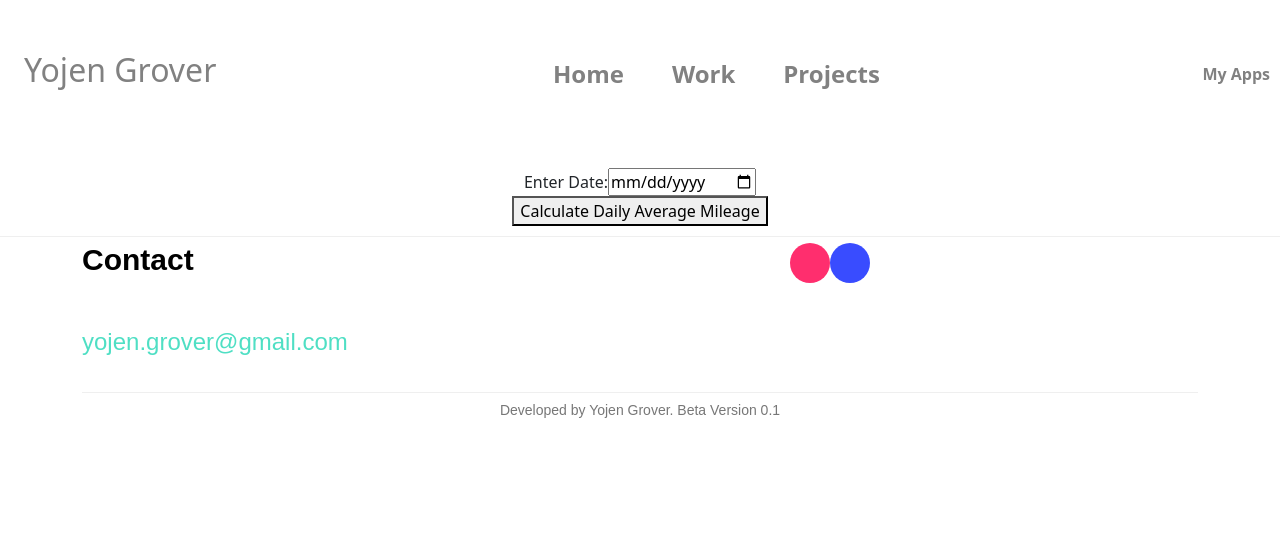
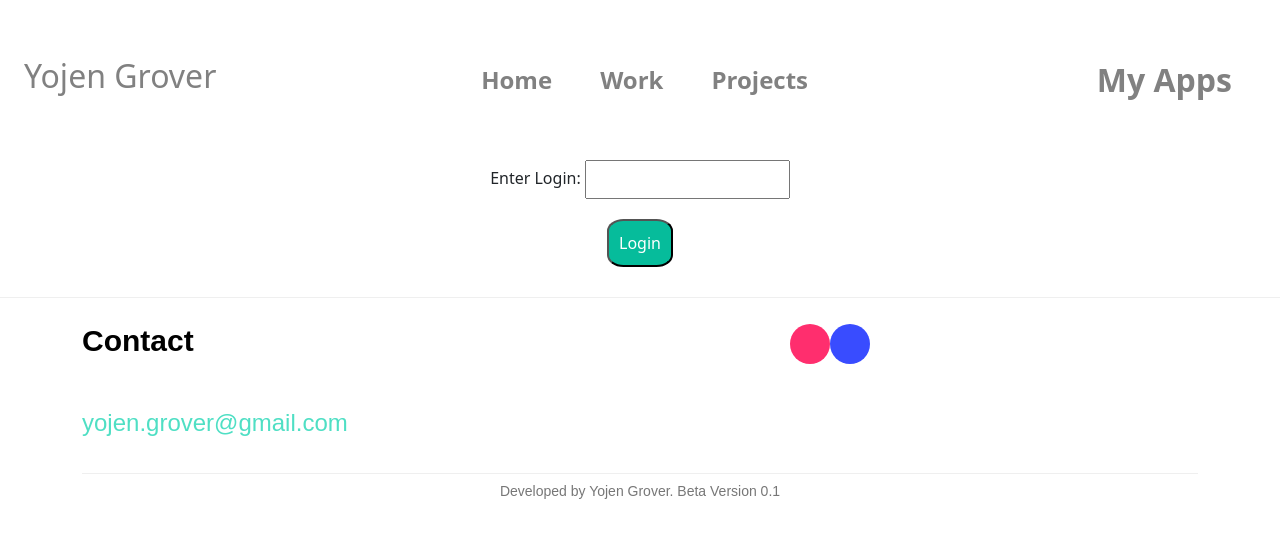
Before and after one commit to yojengrover/portfolio, a React (Create React App) app in the folder client/: page /myapps in a window 1280 px wide. Shown: the top 538 px of the page. Built offline with nearby package versions, Linux system fonts and the light colour scheme.

Commit message:
myapps added with css fixes

```diff
--- a/client/src/Components/Header/Header.css
+++ b/client/src/Components/Header/Header.css
@@ -48,6 +48,8 @@ a.nav-link {
     align-items: center;
 	color: rgb(129, 129, 129);
     padding: 1.5rem;
+    justify-content: center;
+
 }
 
 .nav-link-active-red {
@@ -59,6 +61,7 @@ a.nav-link {
 	padding: 1.5rem;
 	font-size: 1.5rem;
     text-decoration: none;
+    justify-content: center;
 }
 
 
@@ -76,9 +79,18 @@ a.nav-link {
 .my-apps-button {
     text-decoration: none;
     color: rgb(129, 129, 129);
-    font-size: 16px;
+    font-size: 2rem;
     font-weight: 600;
-    padding: 0 10px;
+    padding: 1.5em;
+}
+
+.myApps-hide{
+    display: none;
+}
+
+.my-apps-button:hover{
+    color: rgb(79, 223, 196);
+	text-decoration: none;
 }
 
 @media only screen and (max-width: 500px) {
@@ -97,6 +109,7 @@ a.nav-link {
         transition: 0.5s all;
         z-index: 100;
         background: rgb(255, 255, 255);
+
     }
 
     .nav-links.active {
@@ -105,25 +118,41 @@ a.nav-link {
     }
 
     .nav-link-active-red {
-        padding-bottom: 5px;
-        padding: 0 30px 18px 30px;
+
+        padding: 1.5rem;
     }
 
-    .nav-item {
-        padding: 0 0 5px 0;
-        border-bottom: 1px solid rgb(126, 126, 126);
-    }
+
 
     .nav-icon {
         display: flex;
         padding-bottom: 40px;
     }
 
-    .nav-logo {
+    .nav-logo,.nav-buttons {
         padding: 15px;
     }
 
     .nav-logo h2 {
         margin: 0;
     }
+    .my-apps-button{
+        display: none;
+    }
+
+    .nav-icon {
+        display: flex;
+        padding-bottom: 40px;
+        flex-direction: column; /* Align the icon and "My Apps" vertically */
+    }
+
+    .nav-logo, .nav-buttons {
+        padding: 15px;
+        order: 1; /* Move nav-logo and nav-buttons to the top */
+    }
+    a.nav-link {
+        border-bottom: 1px solid rgb(126, 126, 126);
+    }
+
+
 }
--- a/client/src/Components/Header/Header.jsx
+++ b/client/src/Components/Header/Header.jsx
@@ -37,12 +37,18 @@ const Header = (props) => {
 						Projects
 					</Link>
 				</li>
+				{open &&
+				<li className="nav-item">
+				<Link to="/myapps" className={navSelected === 3 ? "nav-link-active-red" : "nav-link"} onClick={closeMenu}>
+					My Apps
+				</Link>
+				</li>}
 			</ul>
 			<div className="nav-buttons">
 				<div onClick={handleClick} className="nav-icon">
 					{open ? <FiX /> : <FiMenu />}
 				</div>
-				<Link to="/myapps" className="my-apps-button">
+				<Link to="/myapps" className ='my-apps-button'>
 					My Apps
 				</Link>
 			</div>
--- a/client/src/Components/Home/Home.css
+++ b/client/src/Components/Home/Home.css
@@ -6,6 +6,7 @@
     font-size: 30px;
     font-weight: 500;
     text-align: center;
+    padding: 0.3em;
 }
 
 
@@ -70,7 +71,7 @@
     }
 
     .statement{
-        font-size: 24px;
+        font-size: 1.5rempx;
         border-radius: 30px;
         padding: 0.3em;
     }
--- a/client/src/Components/Myapps/MyApp.css
+++ b/client/src/Components/Myapps/MyApp.css
@@ -1,3 +1,53 @@
-.datePicker{
-    margin-top: 5.5em;
-}
+.container {
+    max-width: 600px;
+    margin: 0 auto;
+    padding: 20px;
+  }
+
+  .datePicker {
+    margin-top: 20px;
+  }
+
+  .datePicker label {
+    display: block;
+    margin-bottom: 10px;
+  }
+
+  .datePicker input {
+    padding: 8px;
+    font-size: 14px;
+  }
+
+  .datePicker button {
+    padding: 10px;
+    font-size: 1rem;
+    background-color:#06BC9B;;
+    border-radius: 15%;
+    color: #fff;
+    cursor: pointer;
+    margin-top: 10px;
+  }
+
+  .loginField {
+    margin-top: 20px;
+  }
+
+  .loginField label {
+    display: block;
+    margin-bottom: 10px;
+  }
+
+  .loginField input {
+    padding: 8px;
+    font-size: 0.8em;
+  }
+
+  .loginField button {
+    padding: 10px;
+    font-size: 1rem;
+    background-color:#06BC9B;;
+    border-radius: 25%;
+    color: #fff;
+    cursor: pointer;
+    margin-top: 10px;
+  }
--- a/client/src/Components/Myapps/MyApp.jsx
+++ b/client/src/Components/Myapps/MyApp.jsx
@@ -1,14 +1,20 @@
-import React from 'react'
-import { useState } from 'react';
-import Header from '../Header/Header'
-import './MyApp.css'
+import React, { useState } from 'react';
+import Header from '../Header/Header';
+import './MyApp.css';
 
 const MyApp = (props) => {
-
-
   const [inputDate, setInputDate] = useState('');
   const [dailyAverageMileage, setDailyAverageMileage] = useState(0);
   const [days, setDays] = useState(0);
+  const [loggedIn, setLoggedIn] = useState(false);
+  const [loginInput, setLoginInput] = useState('');
+
+  const handleLogin = () => {
+    if (loginInput === '123') {
+      setLoggedIn(true);
+    }
+  };
+
   const calculateMileage = () => {
     const startDate = new Date('2023-08-18');
     const inputDateObject = new Date(inputDate);
@@ -19,7 +25,7 @@ const MyApp = (props) => {
       const totalMileageGoal = 12000;
 
       if (daysDifference >= 0) {
-        const dailyAverageMileage = (totalMileageGoal /365) * daysDifference;
+        const dailyAverageMileage = (totalMileageGoal / 365) * daysDifference;
         setDailyAverageMileage(dailyAverageMileage);
       } else {
         // Handle dates before the start date
@@ -32,16 +38,26 @@ const MyApp = (props) => {
   };
 
   return (
-      <div><Header ns={4} />
+    <div>
+      <Header ns={4} />
       <div className='container'>
+        {loggedIn ? (
           <div className='datePicker'>
             <label>
               Enter Date:
               <input type="date" value={inputDate} onChange={(e) => setInputDate(e.target.value)} />
             </label>
-      </div>
             <button onClick={calculateMileage}>Calculate Daily Average Mileage</button>
             {dailyAverageMileage > 0 && <p>Daily Average Mileage: {dailyAverageMileage.toFixed(2)} miles, Days: {days}</p>}
+          </div>
+        ) : (
+          <div className='loginField'>
+            <label>
+              Enter Login: <input type="password" value={loginInput} onChange={(e) => setLoginInput(e.target.value)} />
+            </label>
+            <button  onClick={handleLogin}>Login</button>
+          </div>
+        )}
       </div>
     </div>
   );
--- a/client/src/Components/Work/Work.css
+++ b/client/src/Components/Work/Work.css
@@ -6,3 +6,8 @@ h4.wList{
     color: antiquewhite;
     text-align: initial;
 }
+
+.workEx{
+    padding: 4.5em;
+    margin-top: 1.5em;
+}
--- a/client/src/Components/Work/Work.jsx
+++ b/client/src/Components/Work/Work.jsx
@@ -6,7 +6,7 @@ function Work() {
     <div><Header ns={2} />
     <div className='container'>
       <div className='row'>
-        <h2>Work Experience</h2>
+        <h2 className='worKEx'>Work Experience</h2>
         <h3>Cognizant Technology Solutions</h3>
         <h4 className='wList'>
             Programmer Analyst: Pearson Team
```
Lines whose indentation alone changed are shown as unchanged.
